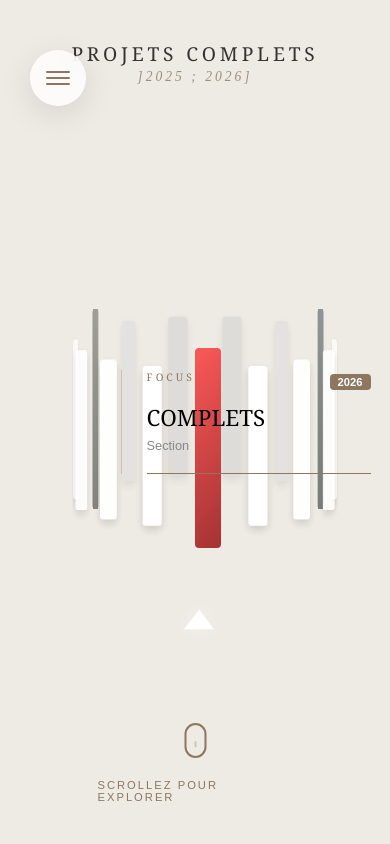
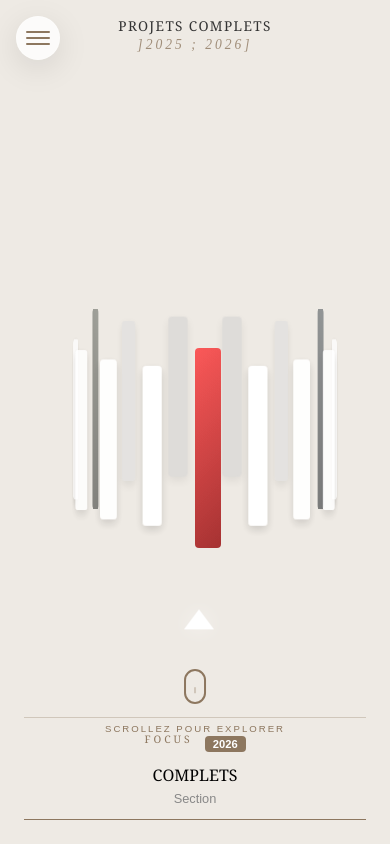
Before and after one commit to zaderlyl/Portfolio, a PHP site: page /Etage1/etage1.html in a window 390 px wide. Run offline with PHP 8.4, Linux system fonts and the light colour scheme; some libraries are stand-ins or nearby versions.

Commit message:
Update style1.css

```diff
--- a/portfolio1/Etage1/style1.css
+++ b/portfolio1/Etage1/style1.css
@@ -666,3 +666,122 @@ body.transition-up::before {
   0%, 100% { transform: translateY(0); }
   50% { transform: translateY(-10px); }
 }
+
+
+
+/* ============================================================
+   RESPONSIVE MOBILE
+   ============================================================ */
+@media (max-width: 768px) {
+
+  /* --- SCÈNE --- */
+  .scene {
+    perspective: 400px !important;
+  }
+
+  /* --- HEADER --- */
+  header {
+    font-size: 0.85rem;
+    top: 16px;
+    letter-spacing: 0.1em;
+  }
+
+  /* --- MENU BURGER --- */
+  .menu-stack {
+    top: 16px;
+    left: 16px;
+  }
+  .menu-main-button {
+    width: 44px;
+    height: 44px;
+  }
+
+  /* --- CARTEL LATÉRAL → BOTTOM BAR sur mobile --- */
+  #info-sidebar {
+    right: auto;
+    bottom: 24px;
+    top: auto;
+    left: 50%;
+    transform: translateX(-50%) translateY(60px);
+    width: calc(100% - 48px);
+    max-width: 380px;
+    border-left: none;
+    border-top: 1px solid rgba(141, 119, 95, 0.3);
+    padding-left: 0;
+    padding-top: 14px;
+    text-align: center;
+    transition:
+      transform 1.2s cubic-bezier(0.22, 1, 0.36, 1),
+      opacity 1.2s ease;
+  }
+
+  body.loaded #info-sidebar {
+    opacity: 1;
+    transform: translateX(-50%) translateY(0);
+  }
+
+  .info-header {
+    justify-content: center;
+    gap: 12px;
+  }
+
+  .info-indicator {
+    margin-top: 12px;
+  }
+
+  #side-title {
+    font-size: 1rem;
+  }
+
+  /* --- POP-UP PLEIN ÉCRAN --- */
+  #project-detail {
+    width: 100%;
+    max-width: 100%;
+    top: auto;
+    bottom: 0;
+    left: 0;
+    transform: translate(0, 10%) scale(0.98);
+    border-radius: 16px 16px 0 0;
+  }
+
+  #project-detail.active {
+    transform: translate(0, 0) scale(1);
+  }
+
+  .popup-container {
+    flex-direction: column;
+    height: auto;
+    max-height: 85vh;
+    overflow-y: auto;
+  }
+
+  .popup-image-side {
+    height: 200px;
+    flex: none;
+  }
+
+  .popup-info-side {
+    padding: 24px;
+  }
+
+  #project-title {
+    font-size: 1.3rem;
+  }
+
+  /* --- SCROLL HINT --- */
+  #scroll-hint {
+    bottom: 100px; /* Au-dessus du cartel */
+    font-size: 0.6rem;
+  }
+
+  /* --- TRANSITIONS ÉTAGES --- */
+  body.transition-up #info-sidebar {
+    transform: translateX(-50%) translateY(100px);
+  }
+}
+
+/* Très petits écrans */
+@media (max-width: 380px) {
+  header { font-size: 0.75rem; }
+  #side-title { font-size: 0.9rem; }
+}
```
